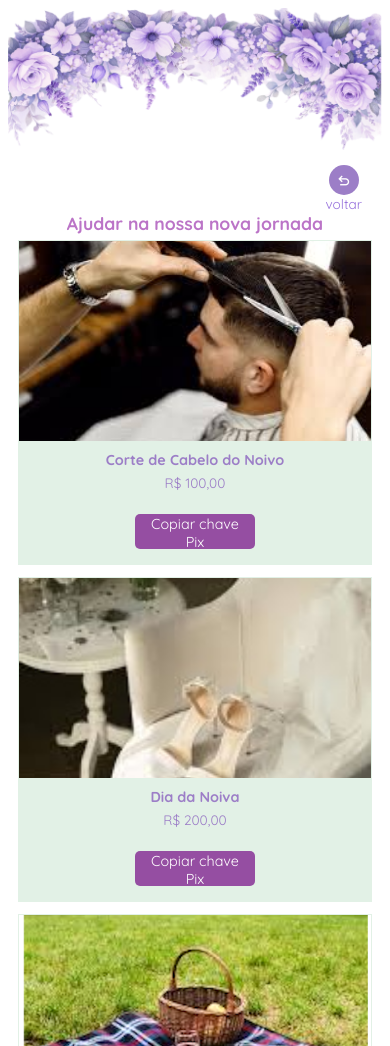
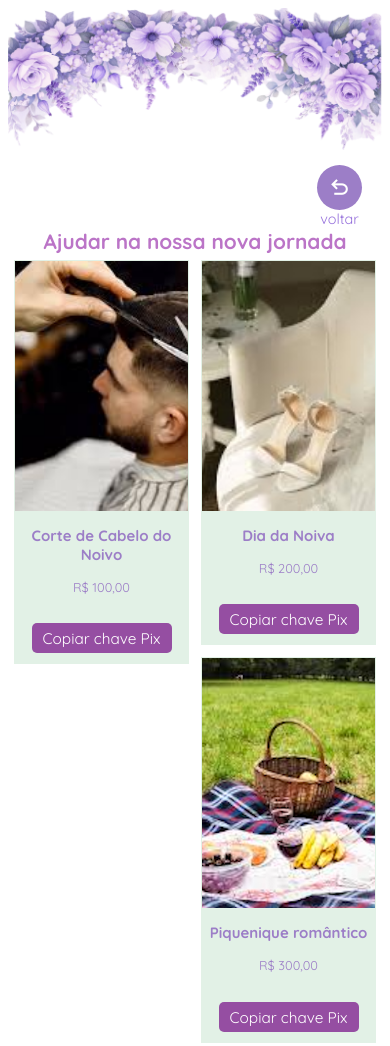
Before and after one commit to smsarahsm/ArianaELeonardo, a plain HTML site: page gift.html in a window 390 px wide. Shown: the top 1046 px of the page. Drawn offline with nearby package versions, Linux system fonts and the light colour scheme; a web font is replaced by a local one.

Commit message:
resposive

```diff
--- a/style.css
+++ b/style.css
@@ -65,35 +65,6 @@ div{
     align-items: center;
 }
 
-/* p#month{
-    margin-top: 20px;
-    margin-bottom: 0px;
-    text-align: center;
-}
-
-p#dweeek{
-    margin: 5px;
-    text-decoration-line: overline underline;
-    word-spacing: 5px;
-}
-
-p#day{
-    font-size: 250%;
-    color: hsl(85, 136, 109);
-    margin: 5px;
-}
-
-p#time{
-    margin: 10px;
-    text-decoration-line: overline underline;
-}
-
-p#year{
-    margin: 0px;
-    padding: 0px;
-    text-align: center;
-} */
-
 p#date{
     text-align: center;
     font-weight: bold;
@@ -105,7 +76,7 @@ i {
     background-color: #9C7EC7;
     border-radius: 100px;
     margin: 15px;
-    flex-direction: column;
+    flex-direction: row;
     align-items: center;
   }
 
@@ -123,16 +94,6 @@ a {
     text-align: center;
     text-decoration: none;
     font-size: 90%;
-}
-
-.links {
-    display: flex;
-    flex-direction: row;
-    justify-content: center;
-    align-items: center;
-    flex-wrap: wrap;
-    gap: 20px;
-    margin: 20px 0;
 }
 
 h1#darPresente{
@@ -182,7 +143,8 @@ div.desc {
 .responsive {
     padding: 0 6px;
     float: left;
-    width: 24.99999%;
+    width: 50%;
+    box-sizing: border-box;
 }
 
 i#inicio{
@@ -258,187 +220,9 @@ button{
 
   }
 
-  /* Responsividade para tablets */
   @media only screen and (max-width: 768px) {
     .responsive {
       width: 50%;
-    }
-
-    h1 {
-      font-size: 55px;
-    }
-
-    #e {
-      font-size: 25px;
-    }
-
-    a {
-      width: 250px;
-      font-size: 85%;
-    }
-
-    .material-symbols-outlined {
-      font-size: 22px;
-      padding: 8px;
-    }
-
-    i {
-      margin: 12px;
-    }
-
-    section > h2 {
-      font-size: 95%;
-      padding: 0 15px;
-    }
-
-    #chavePix {
-      max-width: 90%;
-      padding: 15px;
-    }
-
-    #voltar {
-      margin: 10px 15px 0 auto;
-    }
-  }
-
-  /* Responsividade para dispositivos móveis */
-  @media only screen and (max-width: 480px) {
-    .responsive {
-      width: 100%;
-      padding: 0 10px;
-    }
-
-    h1 {
-      font-size: 45px;
-      padding: 10px;
-    }
-
-    #e {
-      font-size: 20px;
-    }
-
-    h1#darPresente {
-      font-size: 110%;
-      padding: 0 15px;
-    }
-
-    p {
-      font-size: 95%;
-      padding: 0 10px;
-    }
-
-    p#date {
-      font-size: 100%;
-      padding: 10px;
-    }
-
-    p#titulo {
-      font-size: 90%;
-      padding: 0 15px;
-    }
-
-    p#endereço {
-      font-size: 95%;
-      padding: 0 10px;
-    }
-
-    section {
-      padding: 0 10px;
-    }
-
-    section > h2 {
-      font-size: 85%;
-      padding: 0 10px;
-      line-height: 1.4;
-    }
-
-    section > p {
-      font-size: 95%;
-    }
-
-    .links {
-      flex-direction: column;
-    }
-
-    a {
-      width: 100%;
-      max-width: 280px;
-      font-size: 90%;
-      margin: 5px 0;
-    }
-
-    .material-symbols-outlined {
-      font-size: 20px;
-      padding: 8px;
-    }
-
-    i {
-      margin: 10px;
-    }
-
-    main {
-      padding: 0 10px;
-    }
-
-    ul {
-      padding-left: 25px;
-      font-size: 95%;
-    }
-
-    a#mapa {
-      font-size: 95%;
-      padding: 5px;
-    }
-
-    button {
-      width: 120px;
-      font-size: 100%;
-      height: 35px;
-    }
-
-    div.gallery img {
-      height: 250px;
-    }
-
-    div.gallery img.gift {
-      height: 200px;
-    }
-
-    div.desc {
-      font-size: 90%;
-      padding: 5px;
-    }
-
-    div.desc h3 {
-      font-size: 100%;
-      margin: 5px 0;
-    }
-
-    div.desc p {
-      font-size: 95%;
-      margin: 5px 0;
-    }
-
-    #chavePix {
-      max-width: 95%;
-      padding: 15px 10px;
-      margin: 20px auto;
-    }
-
-    #chavePix p {
-      font-size: 85%;
-      line-height: 1.5;
-      word-break: break-word;
-    }
-
-    #voltar {
-      margin: 8px 10px 0 auto;
-      font-size: 85%;
-    }
-
-    #voltar i#inicio {
-      font-size: 18px;
-      padding: 6px;
     }
   }
 
@@ -452,20 +236,39 @@ button{
 .gallery {
     width: 100%;
     overflow: hidden;
+    box-sizing: border-box;
+}
+
+/* Clearfix para evitar quebra de layout */
+body::after,
+footer::before {
+    content: "";
+    display: table;
+    clear: both;
+}
+
+@media only screen and (max-width: 480px) {
+    .responsive {
+        width: 50%;
+        box-sizing: border-box;
+    }
 }
 
 header {
-  position: relative;
-  display: block;
+    position: relative;
+    display: flex;
+    flex-direction: column;
+    align-items: flex-end;
 }
 
 #voltar {
-  display: flex;
-  flex-direction: column;
-  align-items: center;
-  text-align: center;
-  margin: 10px 20px 0 auto;
-  width: fit-content;
+    display: flex;
+    flex-direction: column;
+    align-items: center;
+    text-align: center;
+    margin-right: 20px;
+    margin-top: 10px;
+    width: auto;
 }
 
 #voltar i#inicio {
```
